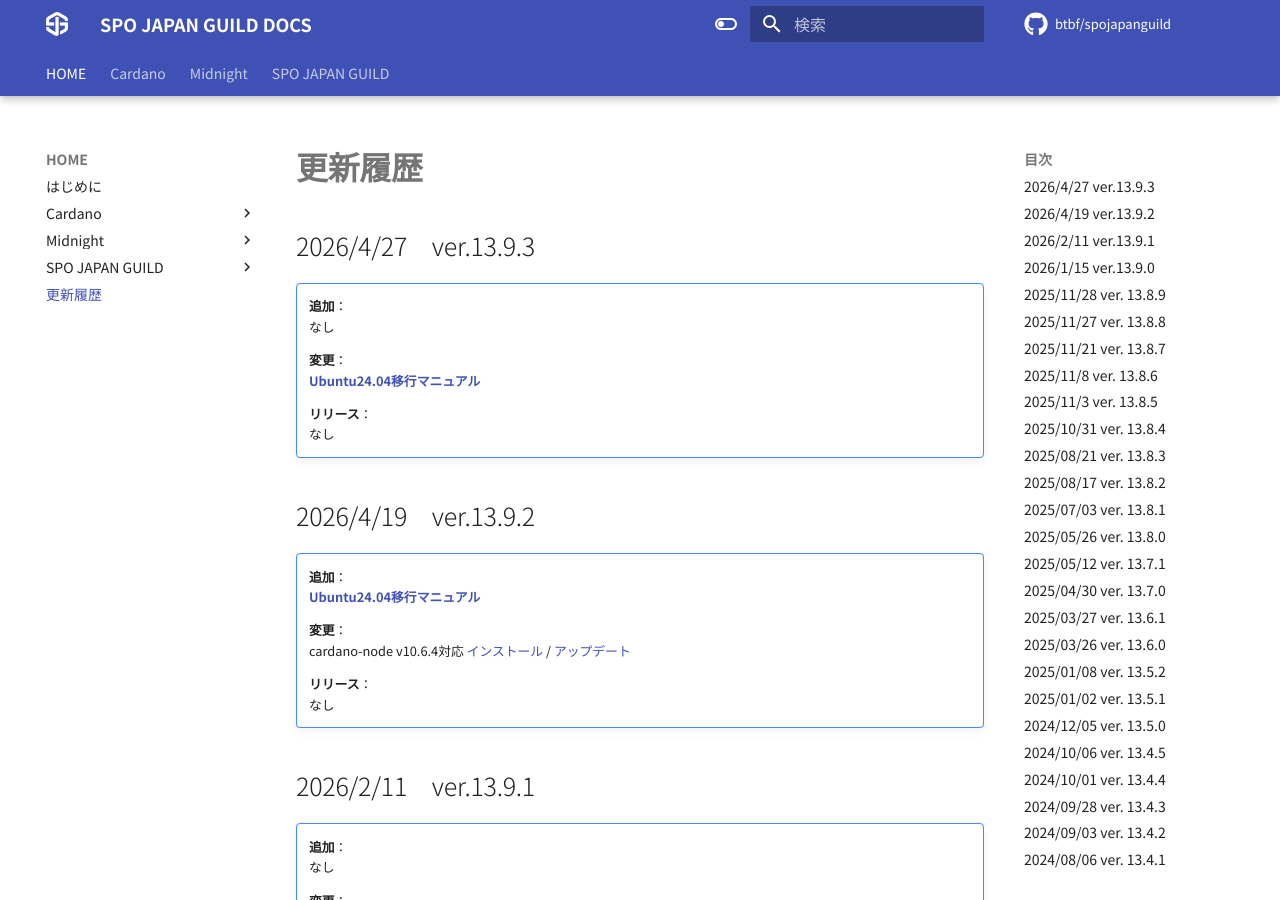
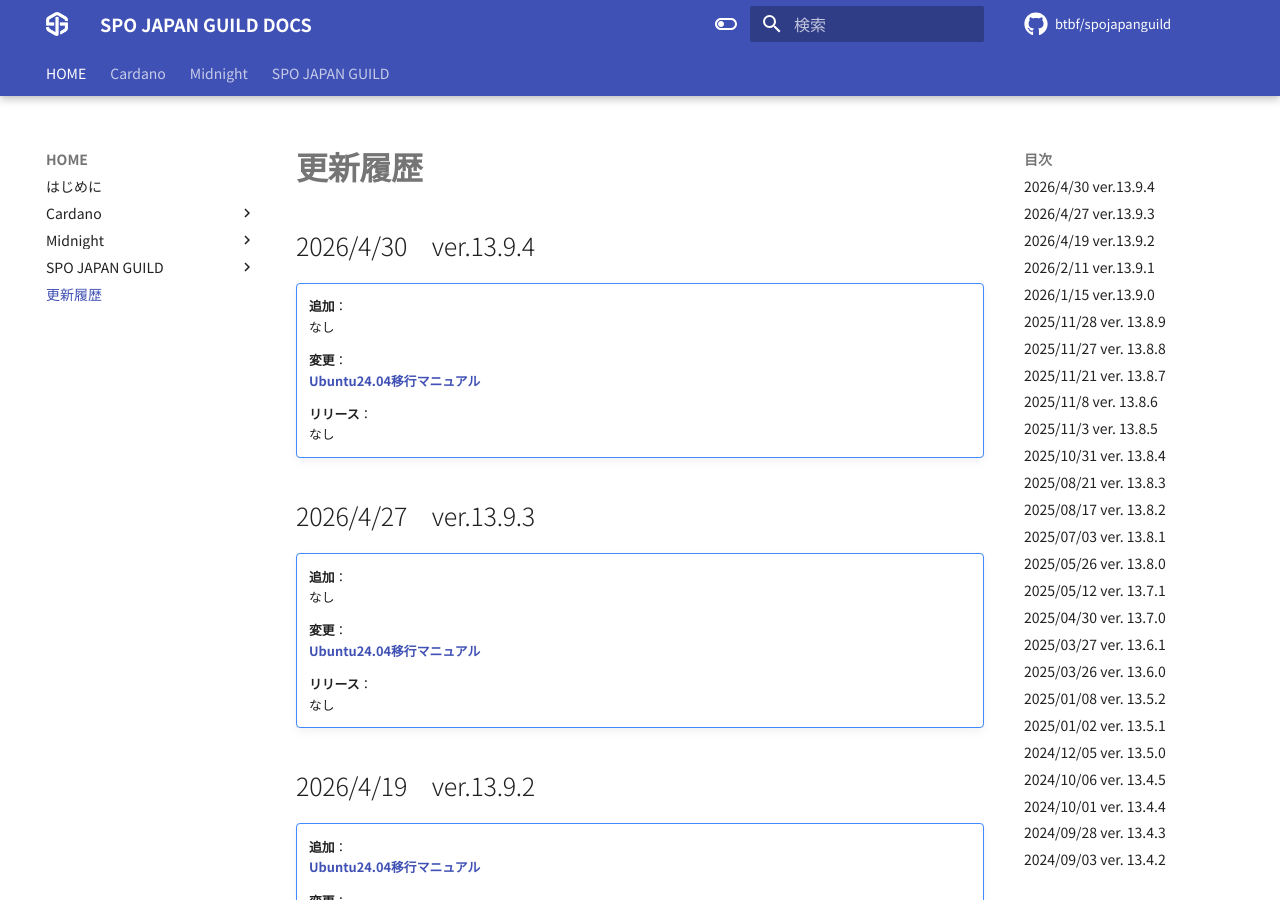
Before and after one commit to btbf/spojapanguild, an MkDocs documentation site: the page built from docs/changelogs.md, in a window 1280 px wide and 900 px high. Built offline with MkDocs 1.6.1 and Material for MkDocs 9.7.7, drawn with Linux system fonts in a browser that asks for light colours; comment, search, counter and statistics services are not loaded.

```diff
--- a/docs/changelogs.md
+++ b/docs/changelogs.md
@@ -1,4 +1,15 @@
 # **更新履歴**
+
+## 2026/4/30　ver.13.9.4
+!!! note ""
+    **追加**：
+    なし
+
+    **変更**：
+    [**Ubuntu24.04移行マニュアル**](/docs/cardano/operation/ubuntu24-migration.md)
+
+    **リリース**：
+    なし
 
 ## 2026/4/27　ver.13.9.3
 !!! note ""
```
Also changed, not shown: docs/index.md (+2 -2 lines).
